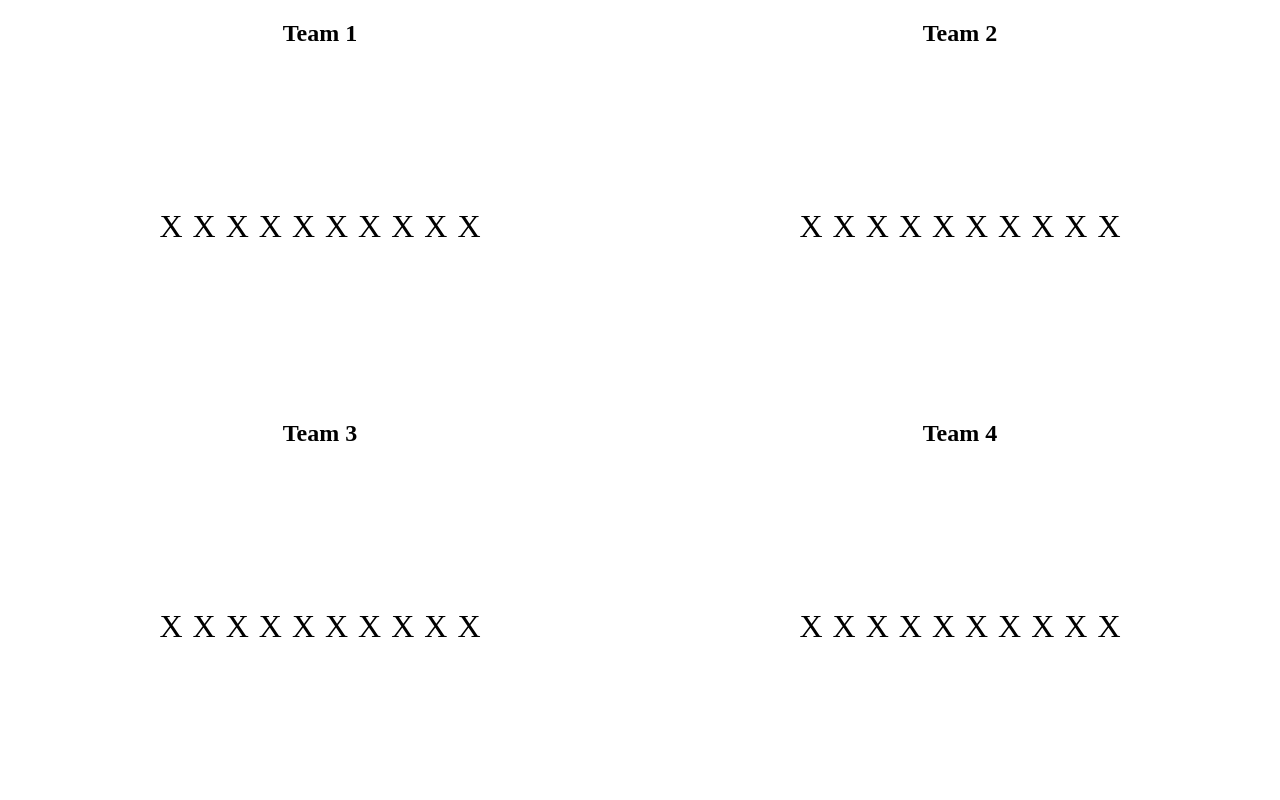
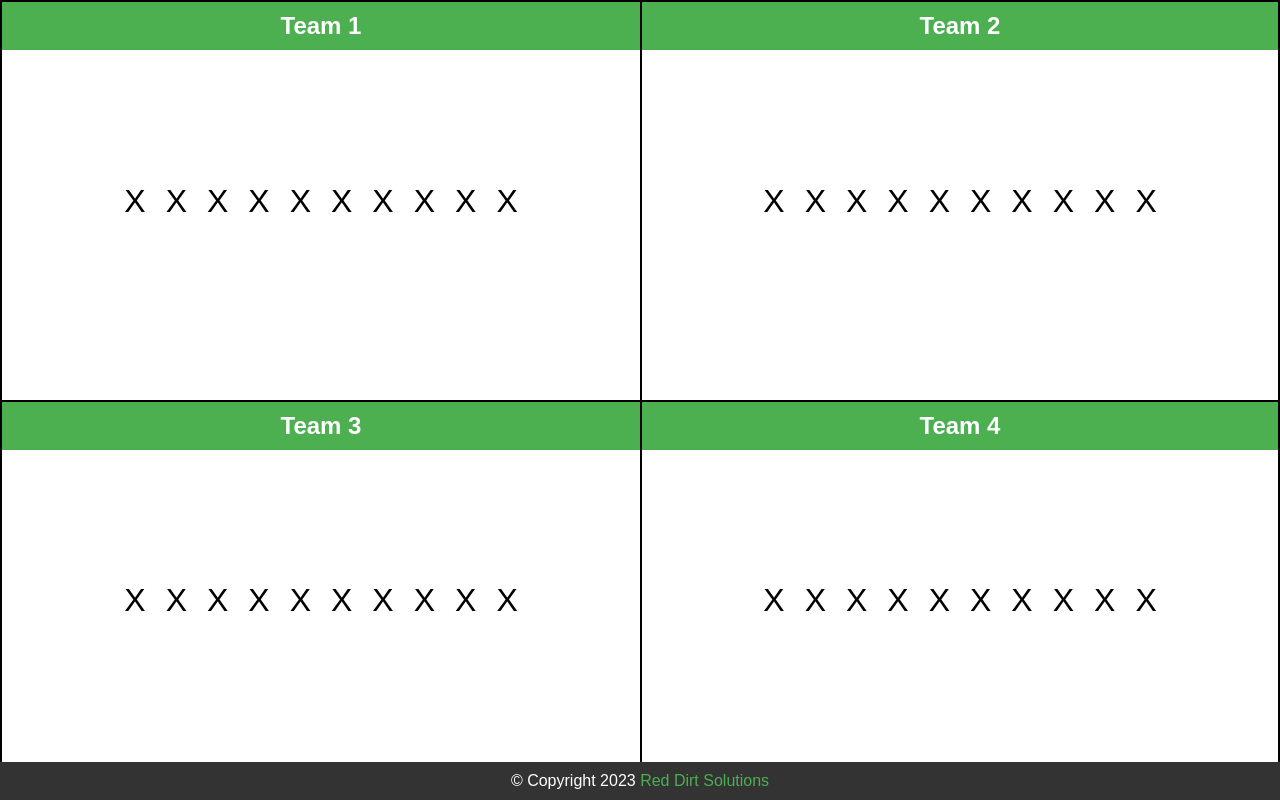
Before and after one commit to jjcazau/4Corners, a plain HTML site: page index.html in a window 1280 px wide. Drawn offline with Linux system fonts and the light colour scheme.

Commit message:
initial v1.0

```diff
--- a/index.html
+++ b/index.html
@@ -21,6 +21,9 @@
         <h2>Team 4</h2>
         <div class="crosses"></div>
     </div>
+    <footer>
+        © Copyright 2023 <a href="https://reddirtsolutions.com.au">Red Dirt Solutions</a>
+    </footer>
 
     <script src="script.js"></script>
 </body>
--- a/style.css
+++ b/style.css
@@ -3,12 +3,36 @@ body {
     display: flex;
     flex-wrap: wrap;
     height: 100vh;
+    font-family: 'Arial', sans-serif;
 }
 
 .corner {
+    box-sizing: border-box;
     width: 50%;
     height: 50%;
     text-align: center;
+    border: 2px solid #000;
+    position: relative;
+}
+
+/* Add border only to the right and bottom sides */
+.corner:nth-child(1), .corner:nth-child(2) {
+    border-bottom: none;
+}
+
+.corner:nth-child(1), .corner:nth-child(3) {
+    border-right: none;
+}
+
+h2 {
+    margin-top: 0;
+    background-color: #4CAF50;
+    color: white;
+    padding: 10px 0;
+    position: absolute;
+    width: 100%;
+    top: 0;
+    left: 0;
 }
 
 .crosses {
@@ -17,10 +41,35 @@ body {
     justify-content: center;
     align-items: center;
     height: 80%;
+    padding-top: 40px; /* Adjusted for title */
 }
 
 .cross {
     font-size: 2em;
     cursor: pointer;
-    margin: 5px;
+    margin: 10px;
+    transition: transform 0.2s ease;
 }
+
+.cross:hover {
+    transform: scale(1.2);
+}
+footer {
+    position: fixed;
+    left: 0;
+    bottom: 0;
+    width: 100%;
+    background-color: #333;
+    color: white;
+    text-align: center;
+    padding: 10px 0;
+}
+
+footer a {
+    color: #4CAF50;
+    text-decoration: none;
+}
+
+footer a:hover {
+    text-decoration: underline;
+}
```
